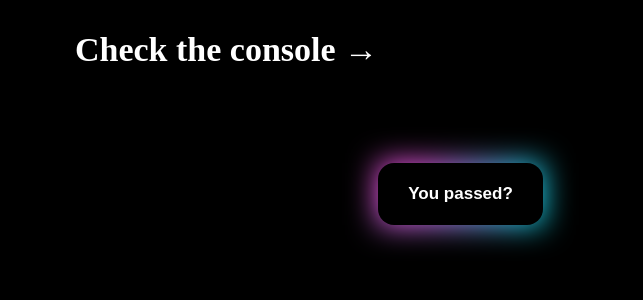
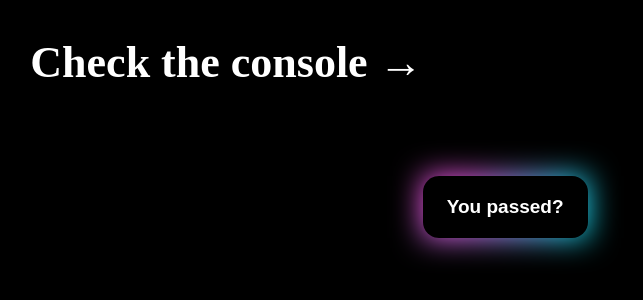
Before and after one commit to JuanSeCortes/learn-programming, a plain HTML site: page Course JS/Aprob.html in a window 1280 px wide. Shown: the whole page, without its empty margins (331-974 px from the left). Drawn offline with Linux system fonts and the light colour scheme.

Commit message:
my first JS code

```diff
--- a/Course JS/index.html
+++ b/Course JS/Aprob.html
@@ -4,13 +4,13 @@
     <meta charset="UTF-8">
     <meta name="viewport" content="width=device-width, initial-scale=1.0">
     <title>Cap5</title>
-    <link rel="stylesheet" href="style.css">
+    <link rel="stylesheet" href="styleAprob.css">
 </head>
 <body>
     <h1>Check the console →</h1>
-    <div>
+    <article>
         <button><strong>You passed?</strong></button>
-    </div>
-    <script src="codigo.js"></script>
+    </article>
+    <script src="codigoAprob.js"></script>
 </body>
 </html>
--- a/Course JS/style.css
+++ b/Course JS/styleAprob.css
@@ -6,7 +6,7 @@ body{
 }
 h1{
     color: white;
-    font-size: 34px;
+    font-size: 44px;
     left: 0px;
 }
 button{
@@ -15,7 +15,7 @@ button{
     top: 9rem;
     cursor: pointer;
     color: white;
-    font-size: 17px;
+    font-size: 19px;
     border-radius: 1rem;
     border: none;
     position: relative;
```
Also changed, not shown: Course JS/codigoAprob.js (renamed from Course JS/codigo.js).
